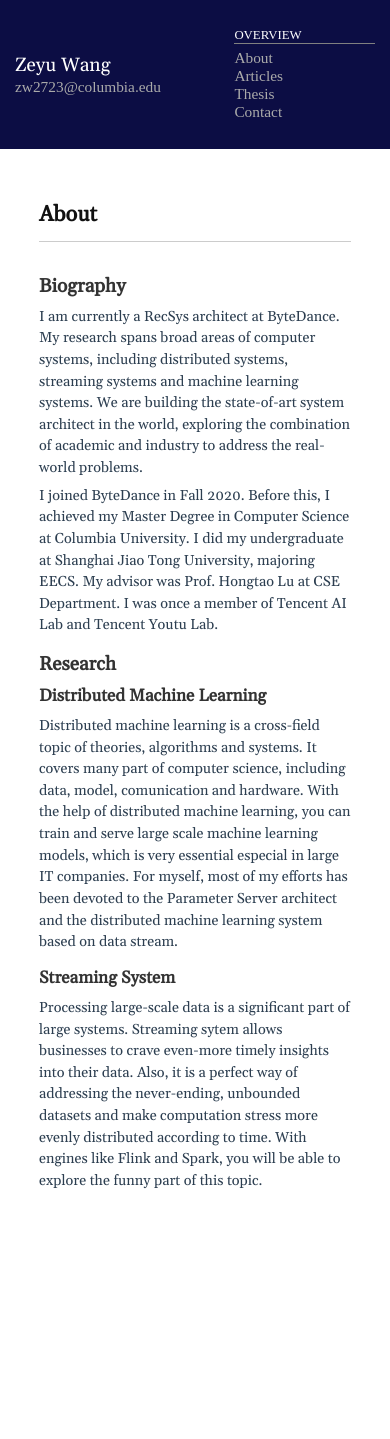
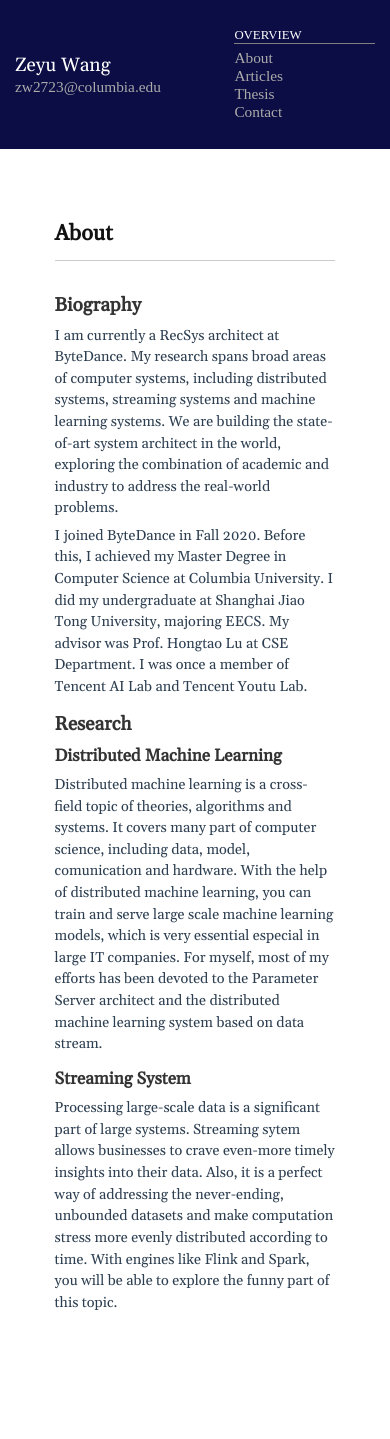
Before and after one commit to WAangzE/ze.github.io, a Jekyll site: the page built from index.md, in a window 390 px wide. Built offline with Jekyll 4.4.1, drawn with Linux system fonts in a browser that asks for light colours; before the commit the page ends 1299 px from its top, so only the background shows below that.

Commit message:
update persional site

```diff
--- a/public/css/style.css
+++ b/public/css/style.css
@@ -336,7 +336,7 @@ footer {
 
 	.content {
 		padding: 0px;
-		margin: auto;
+		margin: 5%;
 	}
 	.container {
 	    flex-direction: column;
```
